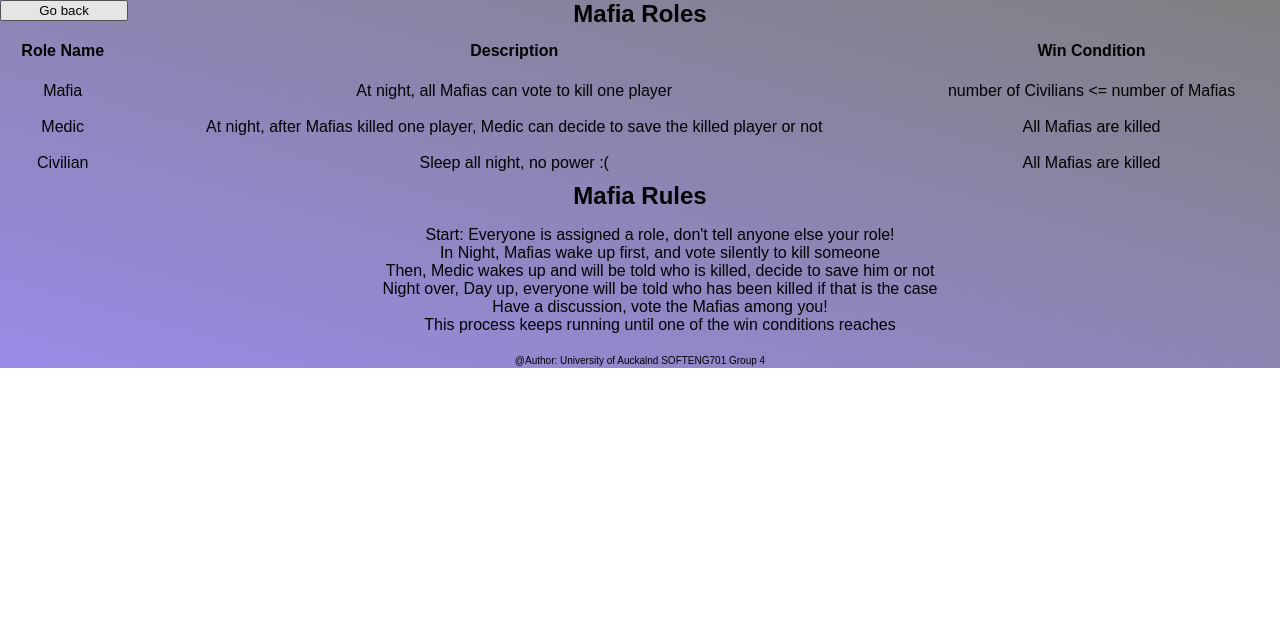
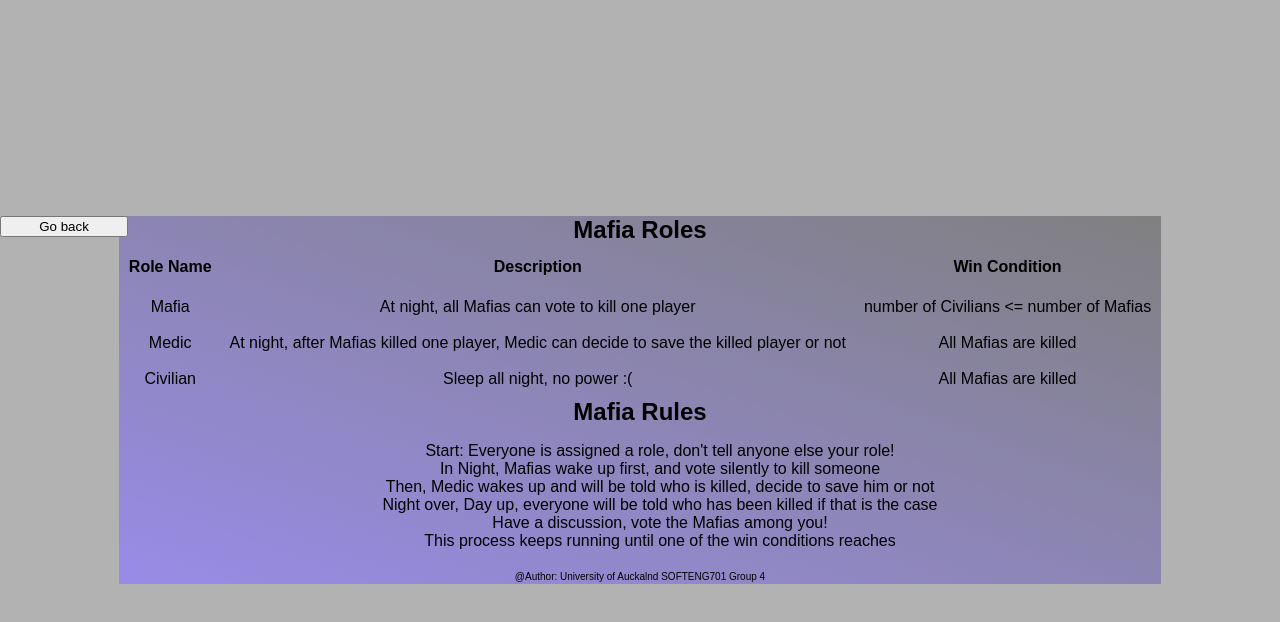
Before and after one commit to Mafia-Hands/Mafia, a React (Create React App) app in the folder frontend/: page / in a window 1280 px wide. Shown: the top 622 px of the page. Built offline with nearby package versions, Linux system fonts and the light colour scheme.

Commit message:
create the role and rule modal

```diff
--- a/frontend/public/index.html
+++ b/frontend/public/index.html
@@ -15,6 +15,8 @@
       user's mobile device or desktop. See https://developers.google.com/web/fundamentals/web-app-manifest/
     -->
     <link rel="manifest" href="%PUBLIC_URL%/manifest.json" />
+    <script defer src="https://use.fontawesome.com/releases/v5.0.8/js/all.js" integrity="sha384-SlE991lGASHoBfWbelyBPLsUlwY1GwNDJo3jSJO04KZ33K2bwfV9YBauFfnzvynJ" crossorigin="anonymous"></script>
+
     <!--
       Notice the use of %PUBLIC_URL% in the tags above.
       It will be replaced with the URL of the `public` folder during the build.
@@ -29,6 +31,7 @@
   <body>
     <noscript>You need to enable JavaScript to run this app.</noscript>
     <div id="root"></div>
+    <div id="modal-root"></div>
     <!--
       This HTML file is a template.
       If you open it directly in the browser, you will see an empty page.
--- a/frontend/src/App.js
+++ b/frontend/src/App.js
@@ -4,16 +4,17 @@ import './App.css';
 import RoleTable from './Components/RoleTable';
 import RuleParagraph from './Components/RuleParagraph';
 
-import RuleAndRuleModal from './Pages/RoleAndRuleModal';
+import RuleAndRuleDialog from './Pages/RoleAndRuleDialog';
+import Header from './Components/Header';
 
 function App() {
   return (
 
     <div>
-      {/* <RuleParagraph />
-      <RoleTable /> */}
 
-        <RuleAndRuleModal />
+        <RuleAndRuleDialog />
+
+        {/* <Header /> */}
 
     </div>
   );
--- /dev/null
+++ b/frontend/src/Components/Header.js
@@ -0,0 +1,24 @@
+import React, { useState } from 'react';
+import Modal from '../Modal/Modal';
+
+const Header = () => {
+
+    const [showInfo, setShowInfo] = useState(false)
+
+    return (
+
+        <div>
+           <button onClick={() => setShowInfo(true)}>
+               <i className="fa fa-info"></i>
+            </button>
+
+            <Modal />
+
+        </div>
+
+
+
+    )
+}
+
+export default Header;
--- /dev/null
+++ b/frontend/src/Modal/Modal.js
@@ -0,0 +1,21 @@
+import ReactDOM from 'react-dom';
+import styles from '../Styles/Modal.module.css';
+
+const modalRoot = document.querySelector('#modal-root');
+
+const Modal = ({ dismissOnClickOutside, onCancel, style, children }) => {
+    return ReactDOM.createPortal(
+        <div className={styles.modalContainer} onClick={e => {
+            if (dismissOnClickOutside && e.target.parentElement === modalRoot) {
+                onCancel();
+            }
+        }}>
+            <div className={style}>
+                {children}
+            </div>
+        </div>
+        , modalRoot
+    );
+}
+
+export default Modal;
--- /dev/null
+++ b/frontend/src/Pages/RoleAndRuleDialog.js
@@ -0,0 +1,28 @@
+import React from 'react';
+import RoleTable from '../Components/RoleTable.js';
+import RuleParagraph from '../Components/RuleParagraph';
+import styles from '../Styles/RoleAndRuleDialog.module.css';
+import Modal from '../Modal/Modal';
+
+const RoleAndRuleDialog = (onCancel) => {
+
+    return (
+
+        <Modal dismissOnClickOutside={true} onCancel={onCancel} style={styles.gradient}>
+            {/* <div className={styles.gradient}> */}
+            <div>
+                <button > Go back </button>
+
+                <div>
+                    <b> Mafia Roles </b>
+                </div>
+
+                <RoleTable />
+                <RuleParagraph />
+
+            </div>
+        </Modal>
+    )
+}
+
+export default RoleAndRuleDialog;
--- a/frontend/src/Pages/RoleAndRuleModal.js
+++ /dev/null
@@ -1,28 +0,0 @@
-import React from 'react';
-import RoleTable from '../Components/RoleTable.js';
-import RuleParagraph from '../Components/RuleParagraph';
-import styles from '../Styles/RoleAndRuleModal.module.css';
-//import Header from '../Components/Header';
-
-const RoleAndRuleModal = () => {
-
-    return (
-        <div className={styles.gradient}>
-
-            {/* <Header /> */}
-            <button > Go back </button>
-
-            <div>
-                <b> Mafia Roles </b>
-            </div>
-
-
-            <RoleTable />
-            <RuleParagraph />
-
-        </div>
-
-    )
-}
-
-export default RoleAndRuleModal;
--- /dev/null
+++ b/frontend/src/Styles/Modal.module.css
@@ -0,0 +1,15 @@
+.modalContainer {
+    position: absolute;
+    top: 0;
+    left: 0;
+    width: 100vw;
+    height: 100vh;
+    overflow: hidden;
+    margin: 0;
+    padding: 0;
+    display: flex;
+    justify-content: center;
+    align-items: center;
+    background-color: rgba(0, 0, 0, 0.3);
+    z-index: 100;
+}
```
Also changed, not shown: frontend/src/Styles/RoleAndRuleDialog.module.css (renamed from frontend/src/Styles/RoleAndRuleModal.module.css).
